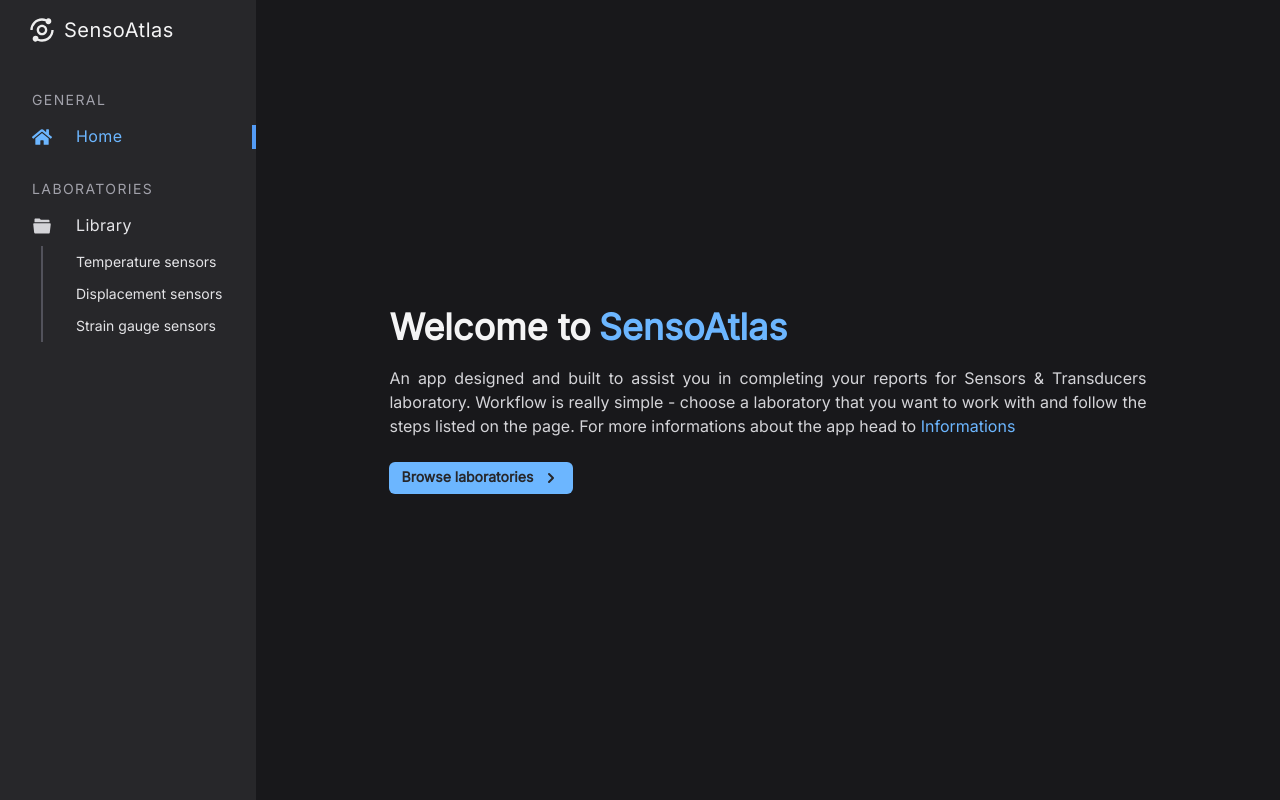
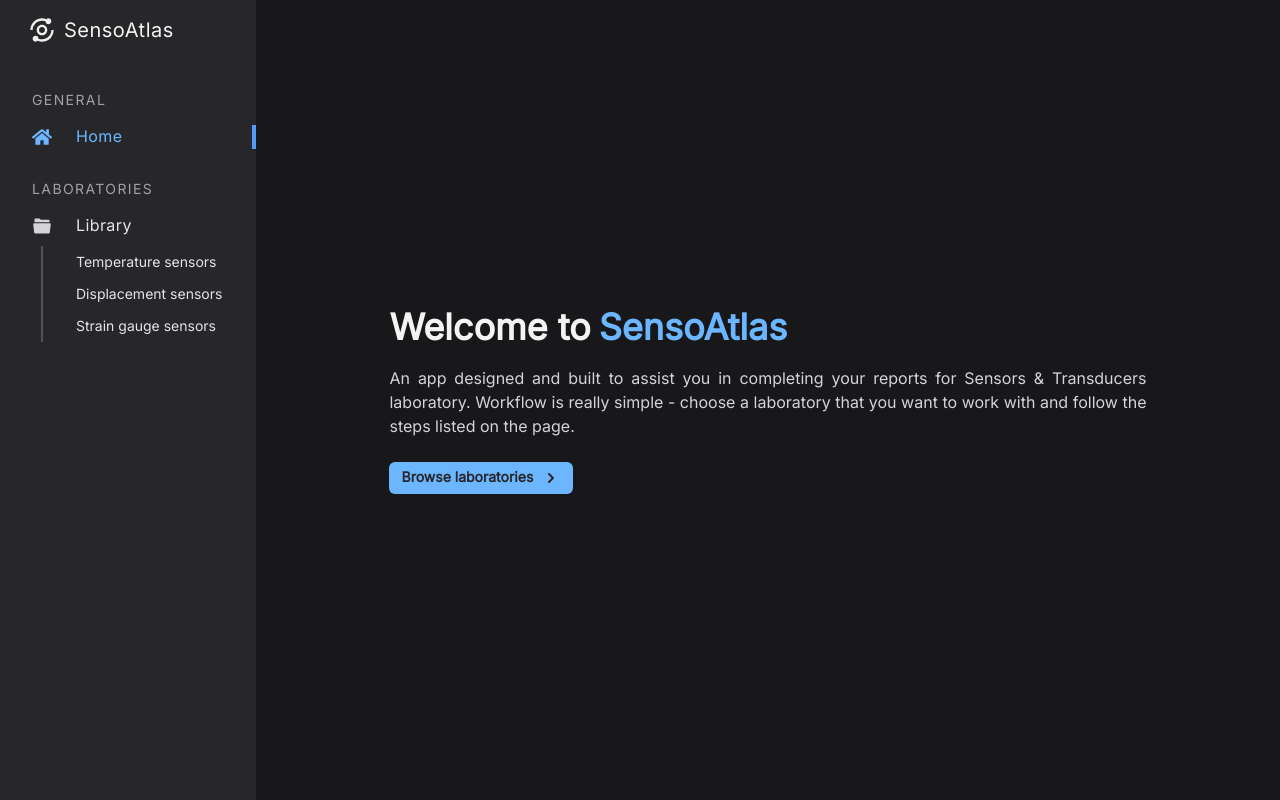
Before and after one commit to utbrott/sensoatlas, a Next.js app: page / in a window 1280 px wide. Built offline with nearby package versions, Linux system fonts and the light colour scheme.

Commit message:
fix(hero,config) minor text issues

```diff
--- a/src/components/config/index.tsx
+++ b/src/components/config/index.tsx
@@ -89,7 +89,7 @@ export const Config = (props: Props) => {
         >
           Apply
         </Button>
-        <Tooltip label='Carefully! All progress will be lost.' bg='red.300'>
+        <Tooltip label='Are you sure? All progress will be lost.' bg='red.300'>
           <Button
             size='sm'
             variant='ghost'
--- a/src/components/hero/index.tsx
+++ b/src/components/hero/index.tsx
@@ -1,13 +1,5 @@
 import { useRouter } from 'next/router';
-import {
-  Box,
-  VStack,
-  HStack,
-  Heading,
-  Text,
-  Button,
-  Link,
-} from '@chakra-ui/react';
+import { Box, VStack, HStack, Heading, Text, Button } from '@chakra-ui/react';
 import { HiChevronRight } from 'react-icons/hi';
 
 export const Hero = () => {
@@ -26,10 +18,7 @@ export const Hero = () => {
           An app designed and built to assist you in completing your reports for
           Sensors & Transducers laboratory. Workflow is really simple - choose a
           laboratory that you want to work with and follow the steps listed on
-          the page. For more informations about the app head to{' '}
-          <Link color='blue.200' href='/info'>
-            Informations
-          </Link>
+          the page.
         </Text>
         <Button
           colorScheme='blue'
```
